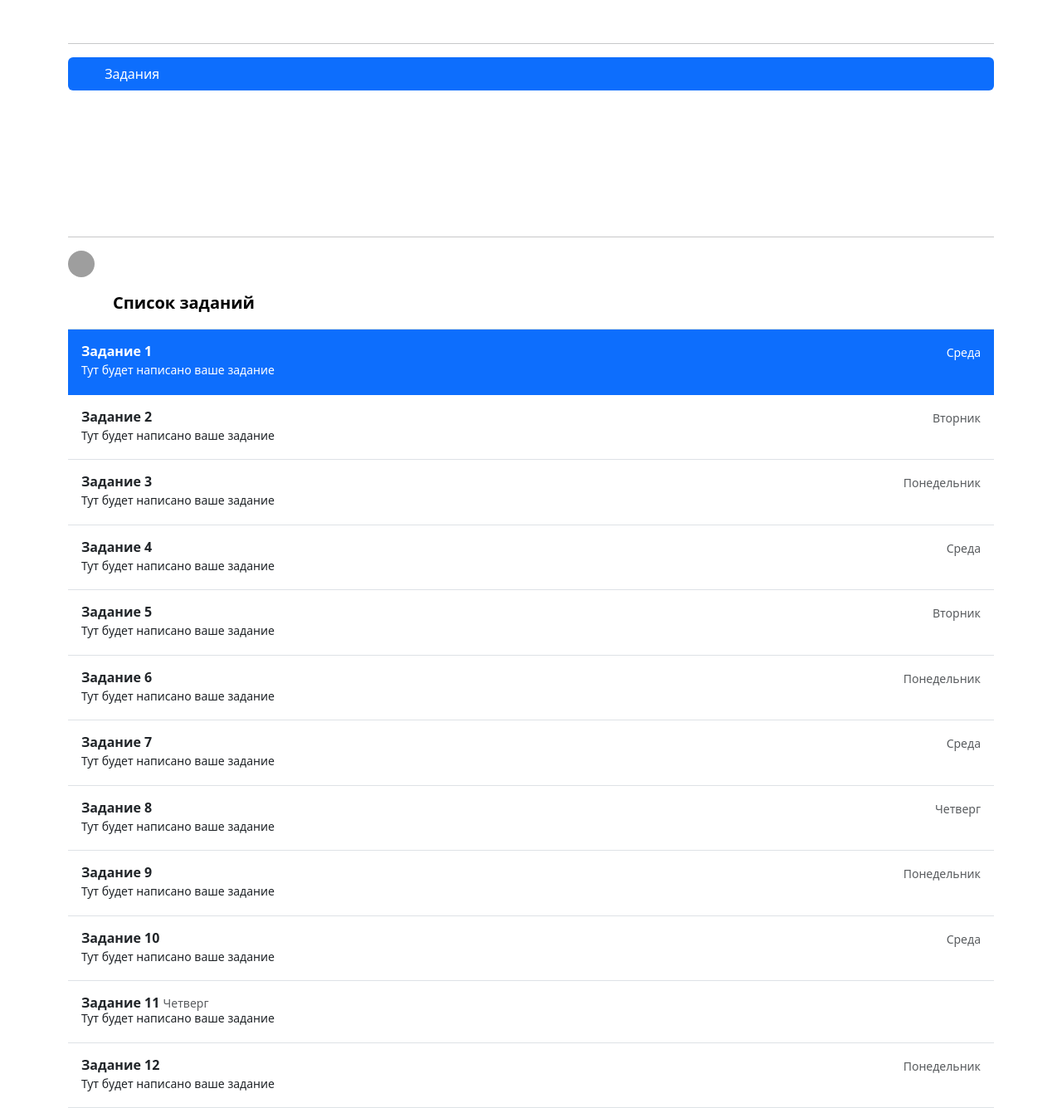
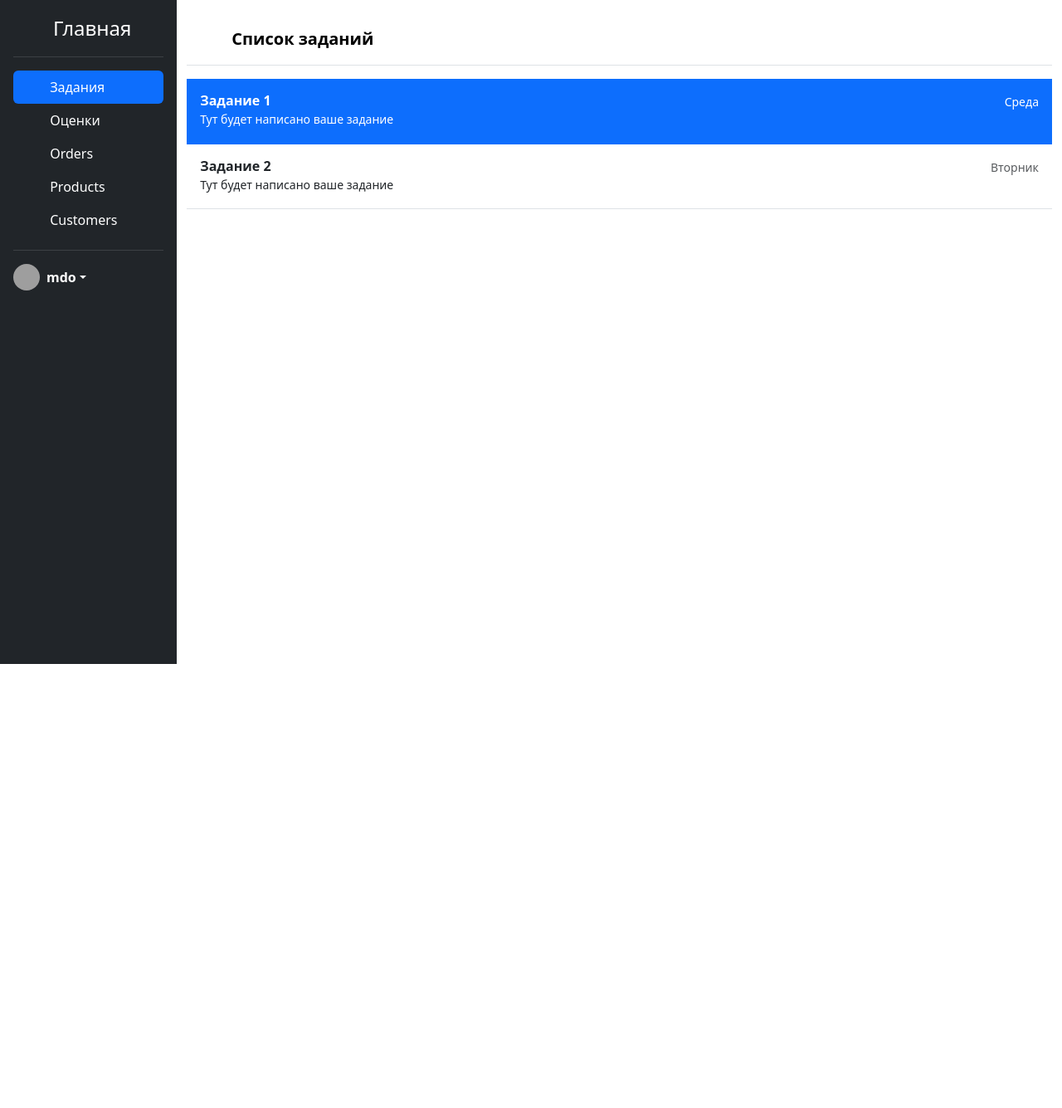
Before and after one commit to Yaosobik/SkillTrack, a Flask app: page / in a window 1280 px wide. Shown: the whole page at 83% size. After the commit the page ends 800 px from the top, so only its background shows below. Run offline with Flask 3, Linux system fonts and the light colour scheme; grey boxes are pictures that could not be loaded.

Commit message:
html робит

```diff
--- a/templates/home.html
+++ b/templates/home.html
@@ -10,112 +10,94 @@
     <title>Активе торе</title>
 </head>
 <body>
-    <div class="container">
-        <script src="https://cdn.jsdelivr.net/npm/bootstrap@5.3.8/dist/js/bootstrap.bundle.min.js" integrity="sha384-FKyoEForCGlyvwx9Hj09JcYn3nv7wiPVlz7YYwJrWVcXK/BmnVDxM+D2scQbITxI" crossorigin="anonymous"></script>
-        <a href="/" class="d-flex align-items-center mb-3 mb-md-0 me-md-auto text-white text-decoration-none"> <svg
-        class="bi pe-none me-2" width="40" height="32" aria-hidden="true">
+  <div class="container-fluid">
+    <div class="row">
+      <!-- sidebar -->
+      <aside class="col-md-3 col-lg-2 bg-dark text-white vh-100 p-3">
+        <a href="/" class="d-flex align-items-center mb-3 mb-md-0 me-md-auto text-white text-decoration-none">
+          <svg class="bi pe-none me-2" width="40" height="32" aria-hidden="true">
             <use xlink:href="#bootstrap"></use>
-    </svg> <span class="fs-4">Главная</span> </a>
-<hr>
+          </svg>
+          <span class="fs-4">Главная</span>
+        </a>
+        <hr class="text-white-50">
         <ul class="nav nav-pills flex-column mb-auto">
-    <li class="nav-item"> <a href="#" class="nav-link active" aria-current="page"> <svg class="bi pe-none me-2"
-                width="16" height="16" aria-hidden="true">
-                <use xlink:href="#home"></use>
-            </svg>
+          <li class="nav-item">
+            <a href="#" class="nav-link active" aria-current="page">
+              <svg class="bi pe-none me-2" width="16" height="16" aria-hidden="true"><use xlink:href="#home"></use></svg>
               Задания
-        </a> </li>
-    <li> <a href="#" class="nav-link text-white"> <svg class="bi pe-none me-2" width="16" height="16"
-                aria-hidden="true">
-                <use xlink:href="#speedometer2"></use>
-            </svg>
+            </a>
+          </li>
+          <li>
+            <a href="#" class="nav-link text-white">
+              <svg class="bi pe-none me-2" width="16" height="16" aria-hidden="true"><use xlink:href="#speedometer2"></use></svg>
               Оценки
-        </a> </li>
-    <li> <a href="#" class="nav-link text-white"> <svg class="bi pe-none me-2" width="16" height="16"
-                aria-hidden="true">
-                <use xlink:href="#table"></use>
-            </svg>
+            </a>
+          </li>
+          <li>
+            <a href="#" class="nav-link text-white">
+              <svg class="bi pe-none me-2" width="16" height="16" aria-hidden="true"><use xlink:href="#table"></use></svg>
               Orders
-        </a> </li>
-    <li> <a href="#" class="nav-link text-white"> <svg class="bi pe-none me-2" width="16" height="16"
-                aria-hidden="true">
-                <use xlink:href="#grid"></use>
-            </svg>
+            </a>
+          </li>
+          <li>
+            <a href="#" class="nav-link text-white">
+              <svg class="bi pe-none me-2" width="16" height="16" aria-hidden="true"><use xlink:href="#grid"></use></svg>
               Products
-        </a> </li>
-    <li> <a href="#" class="nav-link text-white"> <svg class="bi pe-none me-2" width="16" height="16"
-                aria-hidden="true">
-                <use xlink:href="#people-circle"></use>
-            </svg>
+            </a>
+          </li>
+          <li>
+            <a href="#" class="nav-link text-white">
+              <svg class="bi pe-none me-2" width="16" height="16" aria-hidden="true"><use xlink:href="#people-circle"></use></svg>
               Customers
-        </a> </li>
+            </a>
+          </li>
         </ul>
-<hr>
-<div class="dropdown"> <a href="#" class="d-flex align-items-center text-white text-decoration-none dropdown-toggle"
-        data-bs-toggle="dropdown" aria-expanded="false"> <img src="https://github.com/mdo.png" alt="" width="32"
-            height="32" class="rounded-circle me-2"> <strong>mdo</strong> </a>
+        <hr class="text-white-50">
+        <div class="dropdown">
+          <a href="#" class="d-flex align-items-center text-white text-decoration-none dropdown-toggle" data-bs-toggle="dropdown" aria-expanded="false">
+            <img src="https://github.com/mdo.png" alt="" width="32" height="32" class="rounded-circle me-2">
+            <strong>mdo</strong>
+          </a>
           <ul class="dropdown-menu dropdown-menu-dark text-small shadow">
             <li><a class="dropdown-item" href="#">Настройки</a></li>
             <li><a class="dropdown-item" href="#">Профиль</a></li>
-        <li>
-            <hr class="dropdown-divider">
-        </li>
+            <li><hr class="dropdown-divider"></li>
             <li><a class="dropdown-item" href="#">Выйти</a></li>
           </ul>
         </div>
+      </aside>
+
+      <!-- main content -->
+      <main class="col-md-9 col-lg-10 py-3">
         <a href="/" class="d-flex align-items-center flex-shrink-0 p-3 link-body-emphasis text-decoration-none border-bottom">
-    <svg class="bi pe-none me-2" width="30" height="24" aria-hidden="true">
-        <use xlink:href="#bootstrap"></use>
-    </svg> <span class="fs-5 fw-semibold">Список заданий</span> </a>
-<div class="list-group list-group-flush border-bottom scrollarea"> <a href="#"
-        class="list-group-item list-group-item-action active py-3 lh-sm" aria-current="true">
-        <div class="d-flex w-100 align-items-center justify-content-between"> <strong class="mb-1">Задание 1</strong>
-            <small>Среда</small> </div>
+          <svg class="bi pe-none me-2" width="30" height="24" aria-hidden="true"><use xlink:href="#bootstrap"></use></svg>
+          <span class="fs-5 fw-semibold">Список заданий</span>
+        </a>
+
+        <!-- list: ограничим высоту и включим прокрутку внутри колонки -->
+        <div class="list-group list-group-flush border-bottom scrollarea mt-3" style="max-height: calc(100vh - 150px); overflow:auto;">
+          <a href="#" class="list-group-item list-group-item-action active py-3 lh-sm" aria-current="true">
+            <div class="d-flex w-100 align-items-center justify-content-between">
+              <strong class="mb-1">Задание 1</strong>
+              <small>Среда</small>
+            </div>
             <div class="col-10 mb-1 small">Тут будет написано ваше задание</div>
-    </a> <a href="#" class="list-group-item list-group-item-action py-3 lh-sm">
-        <div class="d-flex w-100 align-items-center justify-content-between"> <strong class="mb-1">Задание 2</strong>
-            <small class="text-body-secondary">Вторник</small> </div>
+          </a>
+          <!-- оставшиеся элементы списка (скопируйте ваши существующие <a> элементы сюда) -->
+          <a href="#" class="list-group-item list-group-item-action py-3 lh-sm">
+            <div class="d-flex w-100 align-items-center justify-content-between">
+              <strong class="mb-1">Задание 2</strong>
+              <small class="text-body-secondary">Вторник</small>
+            </div>
             <div class="col-10 mb-1 small">Тут будет написано ваше задание</div>
-    </a> <a href="#" class="list-group-item list-group-item-action py-3 lh-sm">
-        <div class="d-flex w-100 align-items-center justify-content-between"> <strong class="mb-1">Задание 3</strong>
-            <small class="text-body-secondary">Понедельник</small> </div>
-        <div class="col-10 mb-1 small">Тут будет написано ваше задание</div>
-    </a> <a href="#" class="list-group-item list-group-item-action py-3 lh-sm" aria-current="true">
-        <div class="d-flex w-100 align-items-center justify-content-between"> <strong class="mb-1">Задание 4</strong>
-            <small class="text-body-secondary">Среда</small> </div>
-        <div class="col-10 mb-1 small">Тут будет написано ваше задание</div>
-    </a> <a href="#" class="list-group-item list-group-item-action py-3 lh-sm">
-        <div class="d-flex w-100 align-items-center justify-content-between"> <strong class="mb-1">Задание 5</strong>
-            <small class="text-body-secondary">Вторник</small> </div>
-        <div class="col-10 mb-1 small">Тут будет написано ваше задание</div>
-    </a> <a href="#" class="list-group-item list-group-item-action py-3 lh-sm">
-        <div class="d-flex w-100 align-items-center justify-content-between"> <strong class="mb-1">Задание 6</strong>
-            <small class="text-body-secondary">Понедельник</small> </div>
-        <div class="col-10 mb-1 small">Тут будет написано ваше задание</div>
-    </a> <a href="#" class="list-group-item list-group-item-action py-3 lh-sm" aria-current="true">
-        <div class="d-flex w-100 align-items-center justify-content-between"> <strong class="mb-1">Задание 7</strong>
-            <small class="text-body-secondary">Среда</small> </div>
-        <div class="col-10 mb-1 small">Тут будет написано ваше задание</div>
-    </a> <a href="#" class="list-group-item list-group-item-action py-3 lh-sm">
-        <div class="d-flex w-100 align-items-center justify-content-between"> <strong class="mb-1">Задание 8</strong>
-            <small class="text-body-secondary">Четверг</small> </div>
-        <div class="col-10 mb-1 small">Тут будет написано ваше задание</div>
-    </a> <a href="#" class="list-group-item list-group-item-action py-3 lh-sm">
-        <div class="d-flex w-100 align-items-center justify-content-between"> <strong class="mb-1">Задание 9</strong>
-            <small class="text-body-secondary">Понедельник</small> </div>
-        <div class="col-10 mb-1 small">Тут будет написано ваше задание</div>
-    </a> <a href="#" class="list-group-item list-group-item-action py-3 lh-sm" aria-current="true">
-        <div class="d-flex w-100 align-items-center justify-content-between"> <strong class="mb-1">Задание 10</strong>
-            <small class="text-body-secondary">Среда</small> </div>
-        <div class="col-10 mb-1 small">Тут будет написано ваше задание</div>
-    </a> <a href="#" class="list-group-item list-group-item-action py-3 lh-sm">
-        <div class="d-flexw-100 align-items-center justify-content-between"> <strong class="mb-1">Задание 11</strong>
-            <small class="text-body-secondary">Четверг</small> </div>
-        <div class="col-10 mb-1 small">Тут будет написано ваше задание</div>
-    </a> <a href="#" class="list-group-item list-group-item-action py-3 lh-sm">
-        <div class="d-flex w-100 align-items-center justify-content-between"> <strong class="mb-1">Задание 12</strong>
-            <small class="text-body-secondary">Понедельник</small> </div>
-        <div class="col-10 mb-1 small">Тут будет написано ваше задание</div>
-    </a> </div>
+          </a>
+          <!-- ... остальные items ... -->
         </div>
+      </main>
+    </div>
+  </div>
+
+  <script src="https://cdn.jsdelivr.net/npm/bootstrap@5.3.8/dist/js/bootstrap.bundle.min.js" integrity="sha384-FKyoEForCGlyvwx9Hj09JcYn3nv7wiPVlz7YYwJrWVcXK/BmnVDxM+D2scQbITxI" crossorigin="anonymous"></script>
 </body>
 </html>
```
Lines whose indentation alone changed are shown as unchanged.
